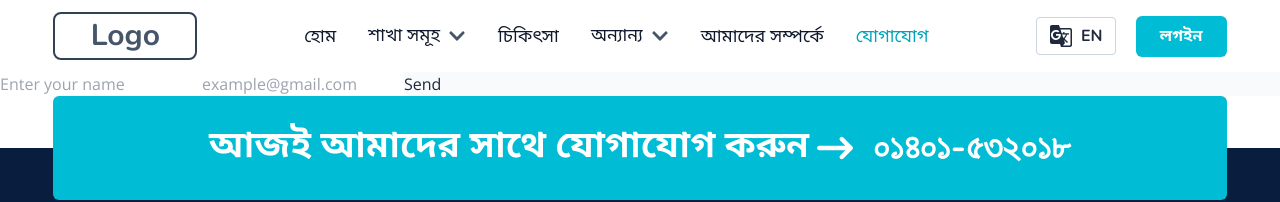
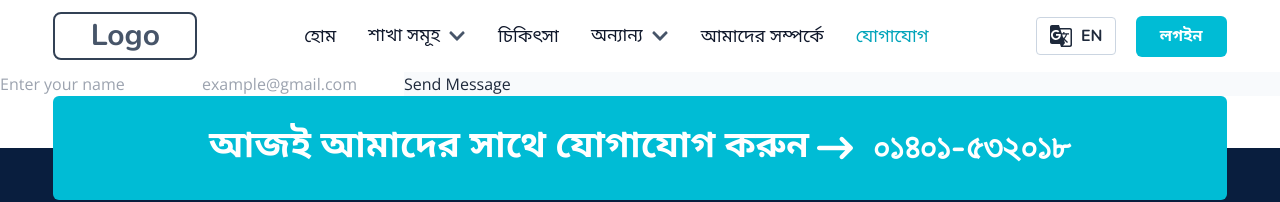
Before and after one commit to ataullah1/Smile-Dental, a React (Vite) app in the folder Client-Side/: page /contact in a window 1280 px wide. Shown: the top 202 px of the page. Built offline with nearby package versions, Linux system fonts and the light colour scheme.

Commit message:
contact page update

```diff
--- a/Client-Side/src/pages/Contact/Contact.jsx
+++ b/Client-Side/src/pages/Contact/Contact.jsx
@@ -13,7 +13,7 @@ const Contact = () => {
         <form>
           <input type="text" placeholder="Enter your name" />
           <input type="email" name="" id="" placeholder="example@gmail.com" />
-          <input type="button" value="Send " />
+          <input type="button" value="Send Message" />
         </form>
       </div>
     </div>
```
